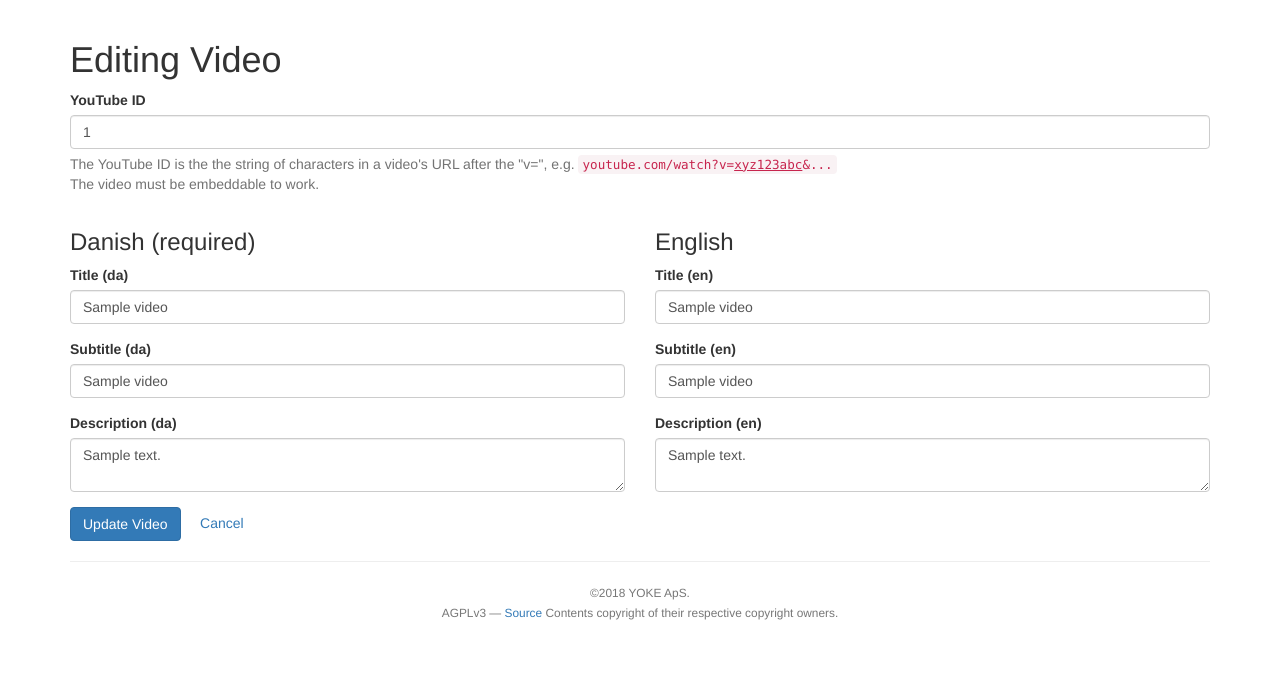
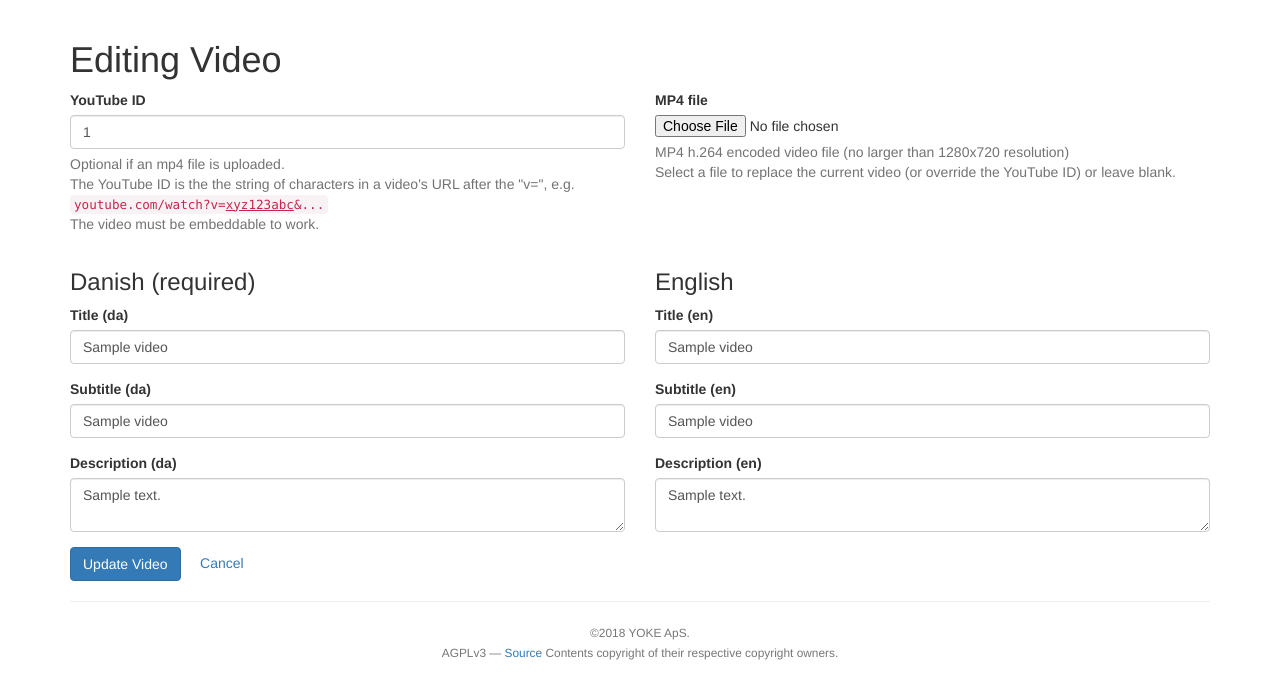
Before and after one commit to yokecph/klogskabet-cms, a Rails app: page /videos/1/edit in a window 1280 px wide. Shown: the part 51-750 px from the top of the page. Run offline with Rails 7, Linux system fonts and the light colour scheme; a user stored in the database is signed in; tables that the repository leaves empty hold one stand-in row (values such as "Sample post"); style sheets or scripts are compiled from the project's sources; parts of the project's set-up code (start-up, migrations or seed data) failed here and were passed over; some libraries are stand-ins or nearby versions.

Commit message:
Add mp4 upload

```diff
--- a/app/controllers/videos_controller.rb
+++ b/app/controllers/videos_controller.rb
@@ -55,7 +55,7 @@ class VideosController < ApplicationController
 
   # Never trust parameters from the scary internet, only allow the white list through.
   def video_params
-    params.require(:video).permit(:title_da, :title_en, :description_da, :description_en, :subtitle_da, :subtitle_en, :youtube_id)
+    params.require(:video).permit(:title_da, :title_en, :description_da, :description_en, :subtitle_da, :subtitle_en, :youtube_id, :mp4)
   end
 
 end
--- a/app/views/videos/_form.html.erb
+++ b/app/views/videos/_form.html.erb
@@ -1,14 +1,36 @@
 <%= form_with(model: video, url: (video.new_record? ? [video.video_gallery, video] : video), local: true) do |form| %>
   <%= render 'common/validation_errors', model: video %>
 
+  <div class="row">
+    <div class="col-md-6">
       <div class="form-group">
         <%= form.label :youtube_id %>
-    <%= form.text_field :youtube_id, required: true, class: 'form-control', id: :video_youtube_id %>
+        <%= form.text_field :youtube_id, class: 'form-control', id: :video_youtube_id %>
         <span class="help-block">
+          Optional if an mp4 file is uploaded.
+          <br>
           The YouTube ID is the the string of characters in a video's URL after the "v=", e.g. <code>youtube.com/watch?v=<u>xyz123abc</u>&amp;...</code>
           <br>
           The video must be embeddable to work.
         </span>
+      </div>
+    </div>
+
+    <div class="col-md-6">
+      <div class="form-group">
+        <%= form.label :mp4 %>
+        <%= form.file_field :mp4, id: :mp4_file, accept: "video/mp4" %>
+        <span class="help-block">
+          MP4 h.264 encoded video file (no larger than 1280x720 resolution)
+          <br>
+          <% if video.new_record? %>
+            Optional if a YouTube ID is specified.
+          <% else %>
+            Select a file to replace the current video (or override the YouTube ID) or leave blank.
+          <% end %>
+        </span>
+      </div>
+    </div>
   </div>
 
   <div class="row">
--- a/config/locales/en.yml
+++ b/config/locales/en.yml
@@ -83,3 +83,4 @@ en:
       video:
         <<: *common
         youtube_id: YouTube ID
+        mp4: MP4 file
```
Also changed, not shown: app/models/video.rb (+8 -1 lines), app/validators/video_validator.rb (added, +7 -0 lines), app/views/videos/show.html.erb (+16 -11 lines), db/migrate/20180318023019_add_attachment_mp4_to_videos.rb (added, +11 -0 lines), spec/factories/videos.rb (+4 -0 lines), db/schema.rb. Lines whose indentation alone changed are shown as unchanged.
